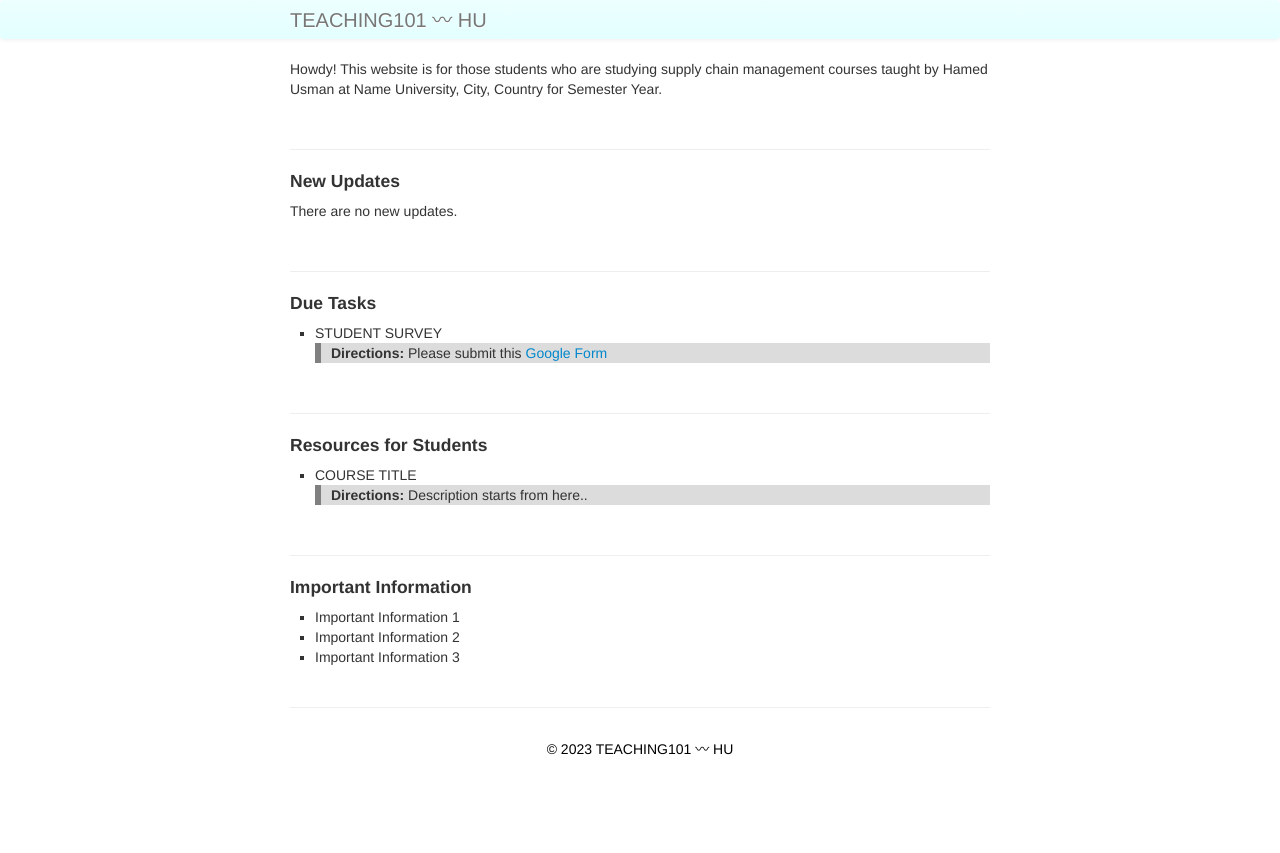
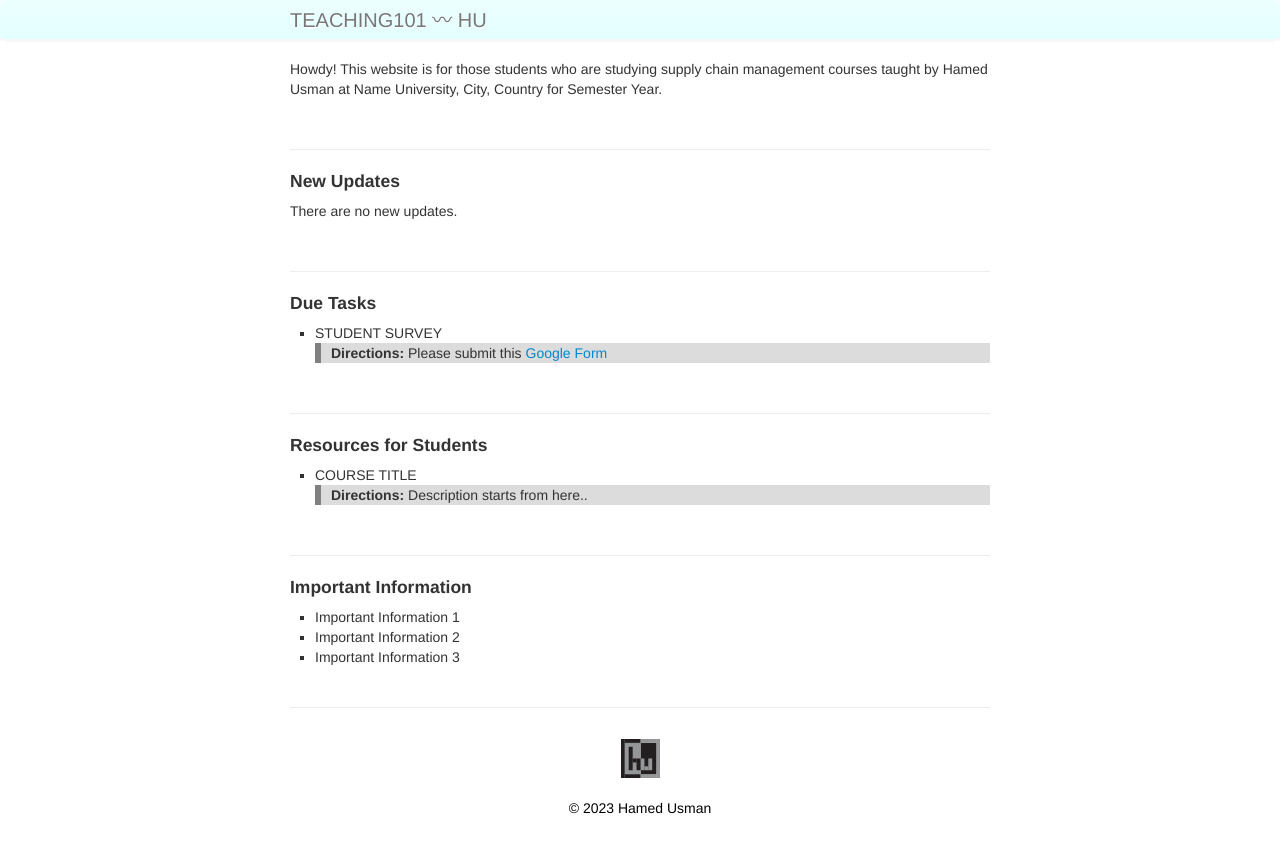
Before and after one commit to 101scm/101scm.github.io, a Jekyll site: the page built from index.md, in a window 1280 px wide. Shown: the top 853 px of the page. Built offline with Jekyll 4.4.1, drawn with Linux system fonts in a browser that asks for light colours.

Commit message:
Update default.html

```diff
--- a/_includes/themes/twitter/default.html
+++ b/_includes/themes/twitter/default.html
@@ -56,8 +56,8 @@
     {% include JB/analytics %}
 
     <footer class ="footer">
-      <!--<div id="hu"><img src="../assets/hu.svg"/></div><br>-->
-      <p>&copy; <script>document.write(new Date().getFullYear())</script> TEACHING101 〰 HU</p>
+      <div id="hu"><img src="../assets/hu.svg"/></div><br>
+      <p>&copy; <script>document.write(new Date().getFullYear())</script> Hamed Usman</p>
     </footer>
 
 
```
